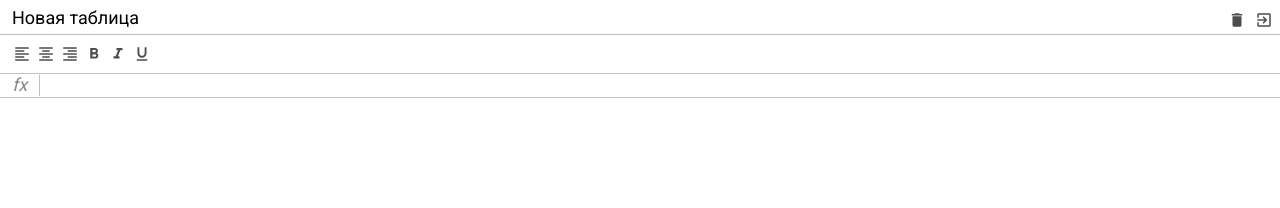
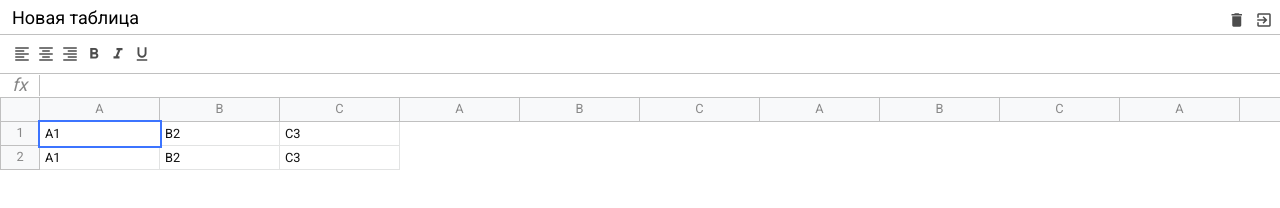
Before and after one commit to LenaRib/excel-js, a website built with webpack: page src/index.html in a window 1280 px wide. Built offline with nearby package versions, Linux system fonts and the light colour scheme.

Commit message:
add table html and css

```diff
--- a/src/index.html
+++ b/src/index.html
@@ -61,7 +61,48 @@
           <div class="info">fx</div>
           <div class="input" contenteditable spellcheck="false"></div>
         </div>
-        <div class="excel__table"></div>
+        <div class="excel__table">
+          <div class="row">
+            <div class="row-info"></div>
+
+            <div class="row-data">
+              <div class="column">A</div>
+              <div class="column">B</div>
+              <div class="column">C</div>
+              <div class="column">A</div>
+              <div class="column">B</div>
+              <div class="column">C</div>
+              <div class="column">A</div>
+              <div class="column">B</div>
+              <div class="column">C</div>
+              <div class="column">A</div>
+              <div class="column">B</div>
+              <div class="column">C</div>
+              <div class="column">A</div>
+              <div class="column">B</div>
+              <div class="column">C</div>
+              <div class="column">A</div>
+              <div class="column">B</div>
+              <div class="column">C</div>
+            </div>
+          </div>
+          <div class="row">
+            <div class="row-info">1</div>
+            <div class="row-data">
+              <div class="cell selected" contenteditable>A1</div>
+              <div class="cell contenteditable">B2</div>
+              <div class="cell contenteditable">C3</div>
+            </div>
+          </div>
+          <div class="row">
+            <div class="row-info">2</div>
+            <div class="row-data">
+              <div class="cell">A1</div>
+              <div class="cell">B2</div>
+              <div class="cell">C3</div>
+            </div>
+          </div>
+        </div>
       </div>
     </div>
   </body>
--- a/src/scss/_variables.scss
+++ b/src/scss/_variables.scss
@@ -2,4 +2,6 @@ $header-height: 34px;
 $toolbar-height: 40px;
 $formula-height: 24px;
 $info-cell-width: 40px;
+$row-height: 24px;
+$cell-width: 120px;
 $border-color: #c0c0c0;
--- a/src/scss/index.scss
+++ b/src/scss/index.scss
@@ -20,4 +20,7 @@ body {
 .excel {
   position: relative;
   color: #888;
+  height: 100%;
+  max-width: 100%;
+  font-size: 0.8rem;
 }
--- a/src/scss/table.scss
+++ b/src/scss/table.scss
@@ -1,6 +1,59 @@
-@import "variables";
-@import "mixins";
+@import 'variables';
+@import 'mixins';
 
 .excel__table {
-
+  position: absolute;
+  left: 0;
+  right: 0;
+  top: $header-height + $toolbar-height + $formula-height;
+  overflow-x: auto;
+  padding-bottom: 2px;
+  .row {
+    display: flex;
+    flex-direction: row;
+    min-height: 20px;
+    height: $row-height;
+  }
+  .row-info {
+    display: flex;
+    justify-content: center;
+    align-items: center;
+    min-width: $info-cell-width;
+    height: 100%;
+    border: 1px solid $border-color;
+    background: #f8f9fa;
+    border-top: none;
+  }
+  .row-data {
+    display: flex;
+  }
+  .column {
+    display: flex;
+    justify-content: center;
+    align-items: center;
+    background: #f8f9fa;
+    min-width: 40px;
+    width: $cell-width;
+    border: 1px solid $border-color;
+    border-top: none;
+    border-left: none;
+    height: 100%;
+  }
+  .cell {
+    min-width: 40px;
+    padding: 5px;
+    width: $cell-width;
+    height: 100%;
+    border: 1px solid #e2e3e3;
+    border-top: 0;
+    border-left: 0;
+    color: #111;
+    white-space: nowrap;
+    outline: none;
+    &.selected {
+      border: none;
+      outline: 2px solid #3c74ff;
+      z-index: 2;
+    }
+  }
 }
```
